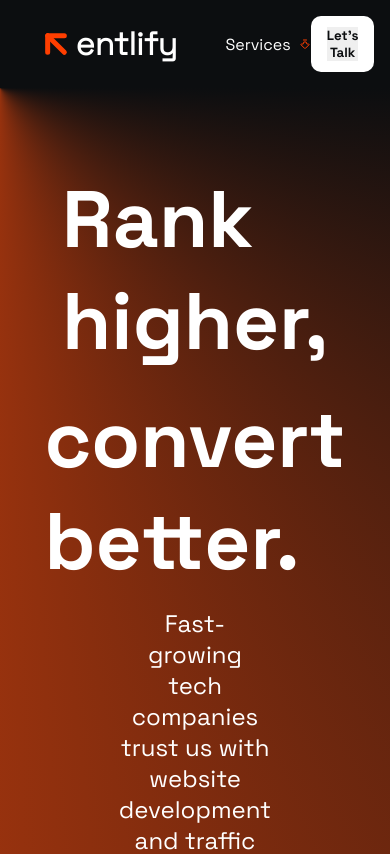
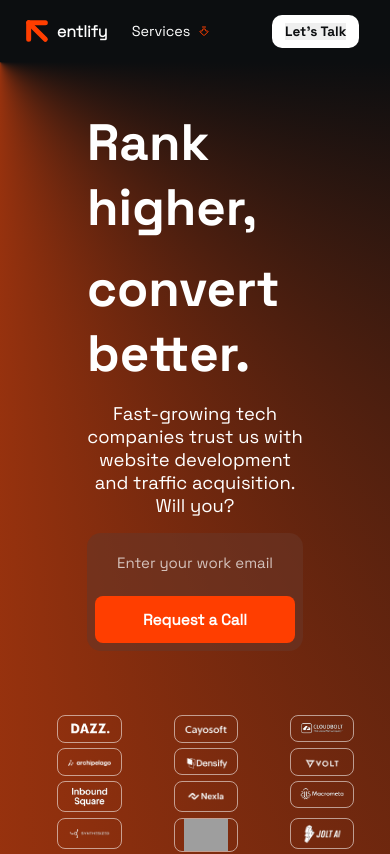
Before and after one commit to anaghroy/React-landing-part-4, a React (Vite) app: page / in a window 390 px wide. Shown: the top 854 px of the page. Built offline with nearby package versions, Linux system fonts and the light colour scheme; grey boxes are pictures that could not be loaded.

Commit message:
Responsive Section

```diff
--- a/src/App.jsx
+++ b/src/App.jsx
@@ -19,6 +19,7 @@ import { graph } from "./Data/GraphData";
 import { tableData } from "./Data/Table";
 import { useRef } from "react";
 import "./style.css";
+import "./Responsive.css";
 const App = () => {
   const formRef = useRef(null);
   const navbarRef = useRef(null);
--- /dev/null
+++ b/src/Responsive.css
@@ -0,0 +1,146 @@
+@media (max-width: 1200px) {
+  .main-navbar {
+    .logo {
+      margin-left: 2%;
+      padding: 0.8rem 1rem;
+
+      .main-left {
+        gap: 2rem;
+      }
+
+      .icon h1 {
+        font-size: 1.1rem;
+      }
+
+      .service h1 {
+        font-size: 0.95rem;
+      }
+
+      .button {
+        padding: 0.6rem 0.9rem;
+        margin-right: 12%;
+
+        button {
+          font-size: 0.9rem;
+        }
+      }
+    }
+  }
+  .main-rank {
+    .main-content {
+      width: 70%;
+      margin-left: 10%;
+      padding: 4rem;
+
+      span {
+        font-size: 4rem;
+      }
+
+      p {
+        font-size: 1.3rem;
+      }
+
+      .button {
+        .email-form {
+          input {
+            font-size: 15px;
+            padding: 12px 14px;
+          }
+
+          button {
+            padding: 14px 18px;
+            font-size: 0.95rem;
+          }
+        }
+      }
+    }
+
+    .main-brand {
+      gap: 0.1rem;
+
+      .first-image {
+        width: 10%;
+        margin-right: 4%;
+
+        img {
+          width: 70%;
+        }
+      }
+    }
+  }
+}
+
+@media (max-width: 1024px) {
+  .main-navbar {
+    .logo {
+      margin-left: 1%;
+      padding: 0.7rem 0.8rem;
+
+      .main-left {
+        gap: 1.5rem;
+      }
+
+      .icon h1 {
+        font-size: 1rem;
+      }
+
+      .service h1 {
+        font-size: 0.9rem;
+      }
+
+      .button {
+        padding: 0.5rem 0.8rem;
+        margin-right: 5%;
+
+        button {
+          font-size: 0.85rem;
+        }
+      }
+    }
+  }
+  .main-rank {
+    margin: auto;
+    .main-content {
+      width: 80%;
+      margin-left: 10%;
+      padding: 3rem;
+
+      span {
+        font-size: 3.2rem;
+      }
+
+      p {
+        font-size: 1.15rem;
+      }
+
+      .button {
+        width: 100%;
+
+        .email-form {
+          flex-direction: column;
+          gap: 0.7rem;
+
+          input {
+            width: 100%;
+            text-align: center;
+          }
+
+          button {
+            width: 100%;
+            padding: 14px;
+            border-radius: 8px;
+          }
+        }
+      }
+    }
+
+    .main-brand {
+      padding: 1rem;
+
+      .first-image {
+        width: 18%;
+        margin-left: 10%;
+      }
+    }
+  }
+}
--- a/src/style.css
+++ b/src/style.css
@@ -80,11 +80,11 @@ body {
   /*Brand-image*/
 }
 .main-rank .main-content {
-  width: 50%;
+  max-width: 900px;
   display: flex;
   flex-direction: column;
   align-items: center;
-  margin-left: 25%;
+  margin: 0 auto;
   padding: 5rem;
   gap: 1rem;
 }
--- a/src/style.scss
+++ b/src/style.scss
@@ -90,12 +90,12 @@ body {
   );
 
   .main-content {
-    width: 50%;
+    max-width: 900px;
     // background-color: green;
     display: flex;
     flex-direction: column;
     align-items: center;
-    margin-left: 25%;
+    margin: 0 auto;
     padding: 5rem;
     gap: 1rem;
     span {
```
Also changed, not shown: 1 other file (tests, documents, lock files or other folders).
